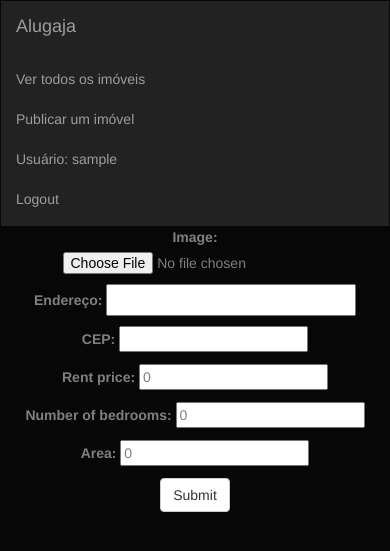
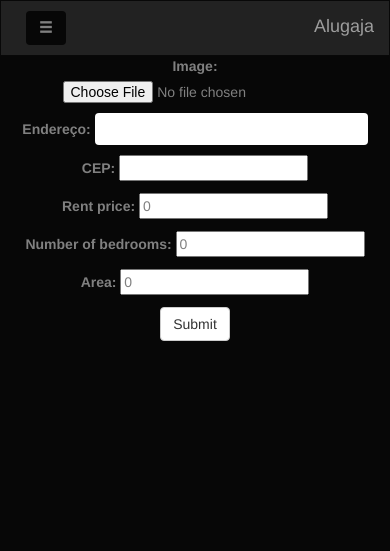
Before and after one commit to majard/alugaja, a Django app: page /catalog/publish/ in a window 390 px wide. Shown: the top 551 px of the page. Run offline with Django 3.2, Linux system fonts and the light colour scheme; the visitor is signed in with stand-in values (Sample User, id 1); some libraries are stand-ins or nearby versions.

Commit message:
Increased Responsiveness

```diff
--- a/catalog/static/css/styles.css
+++ b/catalog/static/css/styles.css
@@ -1,6 +1,13 @@
 .navbar {
     margin: 0;
     padding: 0;
+}
+
+.navbar-toggler-btn{
+    display: none;
+    float: left;
+    margin:10px;
+    background-color:  rgb(7, 7, 7);
 }
 
 .house-container{
@@ -19,8 +26,44 @@ body{
     padding-top: 8px;
 }
 
+.address-wrapper {
+    width: 70%;
+    display: inline-block;
+}
+
 #id_address{
     height: 32px;
+    display: inline-block;
+    padding-right: 32px;
+    border-radius: 4px;
+    border: none;
+}
+
+.search-button{
+    display: inline-block;
+    height: 32px;
+    margin-top: -3px;
+    margin-left: -32px;
+    border: none;
+}
+
+.filter{
+    display: none;
+    font-size: 12px;
+    background-color: rgb(50, 50, 50);
+    position: absolute;
+    right: 8px;
+    top: 150px;
+    width: 30%;
+    z-index:1;
+}
+
+.filter div {
+    display: inline-block;
+}
+
+#filter-button {
+    margin: 1%;
     display: inline-block;
 }
 
@@ -38,27 +81,6 @@ body{
     width: 100%;
     height: 100%;
     object-fit: contain;
-}
-
-.filter{
-    display: none;
-    background-color: rgb(50, 50, 50);
-    position: relative;
-    z-index:1;
-}
-
-.filter div {
-    display: inline-block;
-}
-.search-button{
-    display: inline-block;
-    height: 32px;
-    margin-top: -2px;
-}
-
-#filter-button {
-    margin: 1%;
-    display: block;
 }
 
 #results {
@@ -110,7 +132,7 @@ body{
     }
 
     #id_address{
-        width:64%;
+        width:70%;
     }
 }
 
@@ -124,7 +146,36 @@ body{
     }
 
     #id_address{
-        width:72%;
+        width:78%;
+    }
+}
+
+@media screen and (max-width: 768px){
+    .navbar-nav.list{
+        position: absolute;
+        margin: 42px;
+        z-index: 2;
+        display: none;
+        background-color: rgb(7, 7, 7);
+    }
+
+    .navbar {
+        text-align: center;
+    }
+
+    .navbar-header{
+        float: right;
+        margin-right: 32px;
+    }
+
+    .navbar-toggler-btn{
+        display: block;
+    }
+}
+
+@media screen and (min-width: 768px){
+    .navbar-nav.list{
+        display: block;
     }
 }
 
@@ -138,6 +189,6 @@ body{
     }
 
     #id_address{
-        width:78%;
+        width:88%;
     }
 }
--- a/catalog/static/js/code.js
+++ b/catalog/static/js/code.js
@@ -2,4 +2,14 @@ $(document).ready(function(){
     $("#filter-button").click(function(){
         $(".filter").toggle();
     });
+
+    $(".navbar-toggler-btn").click(function(){
+        $(".navbar-nav.list").toggle();
+    });
+
+    $(window).on('resize', function() {
+        if($(window).width() > 768) {
+            $(".navbar-nav.list").show();
+        }
+    })
 });
--- a/catalog/templates/base_generic.html
+++ b/catalog/templates/base_generic.html
@@ -26,11 +26,12 @@
       {% block sidebar %}
       <nav class="navbar navbar-inverse">
         <div class="container-fluid">
+          <button class="btn navbar-toggler-btn"><span class="glyphicon glyphicon-menu-hamburger"></span></button>
           <div class="navbar-header">
             <a class="navbar-brand" href="{% url 'index' %}">Alugaja</a>
           </div>
 
-          <ul class="nav navbar-nav">
+          <ul class="nav navbar-nav list">
               <li><a href="{% url 'houses' %}">Ver todos os imóveis</a></li>
               <li><a href="{% url 'publish' %}">Publicar um imóvel</a></li>
               {% if user.is_authenticated %}
--- a/catalog/templates/catalog/realestate_list.html
+++ b/catalog/templates/catalog/realestate_list.html
@@ -6,9 +6,8 @@
 
 <form action="" method="post">
   {% csrf_token %}
-  <div class="container">
-    <div class="row search-form">
-      <div class="col-md-12">
+  <div class="search-form">
+    <div class="address-wrapper">
       <b>{{ form.address.label_tag }}</b> {{ form.address }}
       {{form.address.errors}}
 
@@ -33,7 +32,6 @@
       <div>
           <b>{{ form.rent_price.label_tag }}</b> {{ form.rent_price }}
         {{form.rent_price.errors}}
-        </div>
       </div>
     </div>
   </div>
```
Lines whose indentation alone changed are shown as unchanged.
